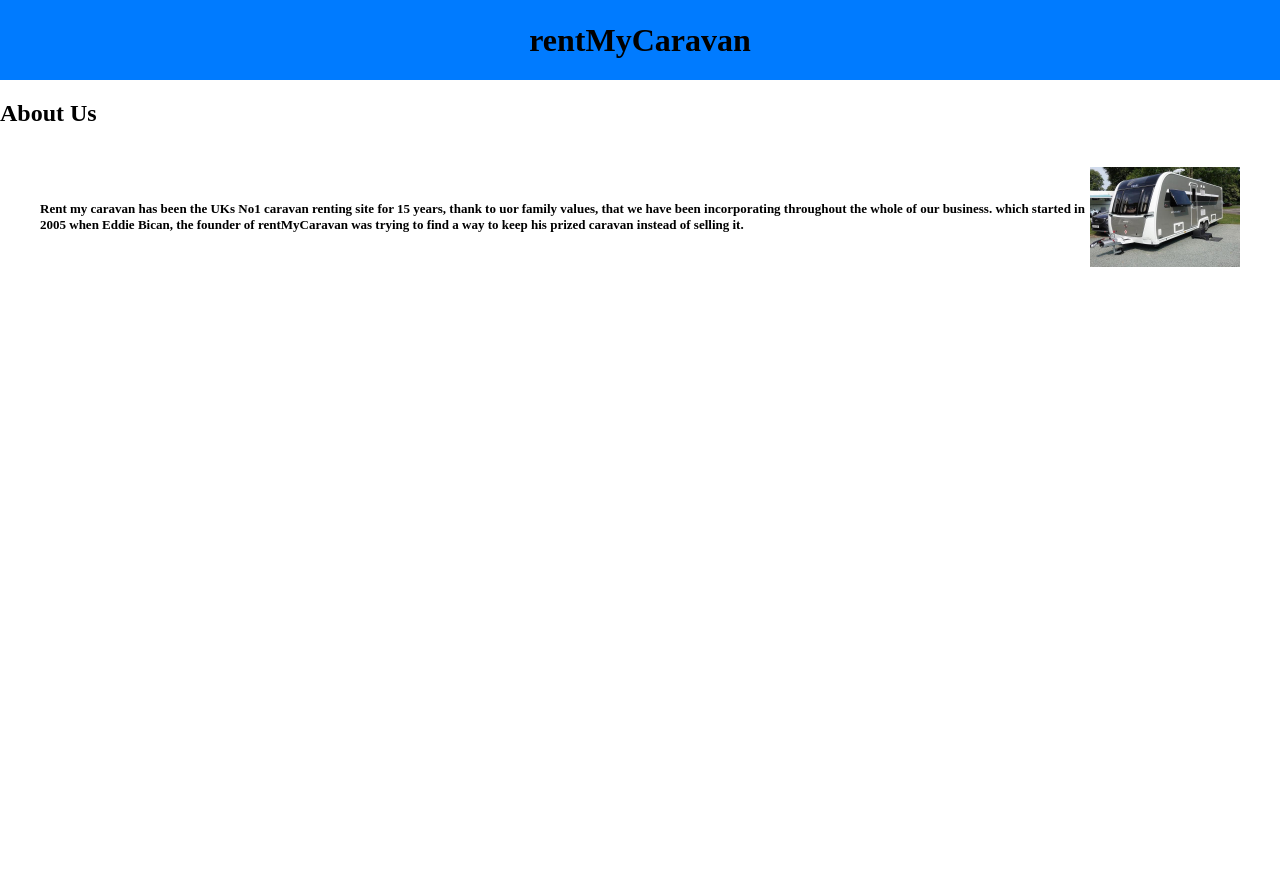
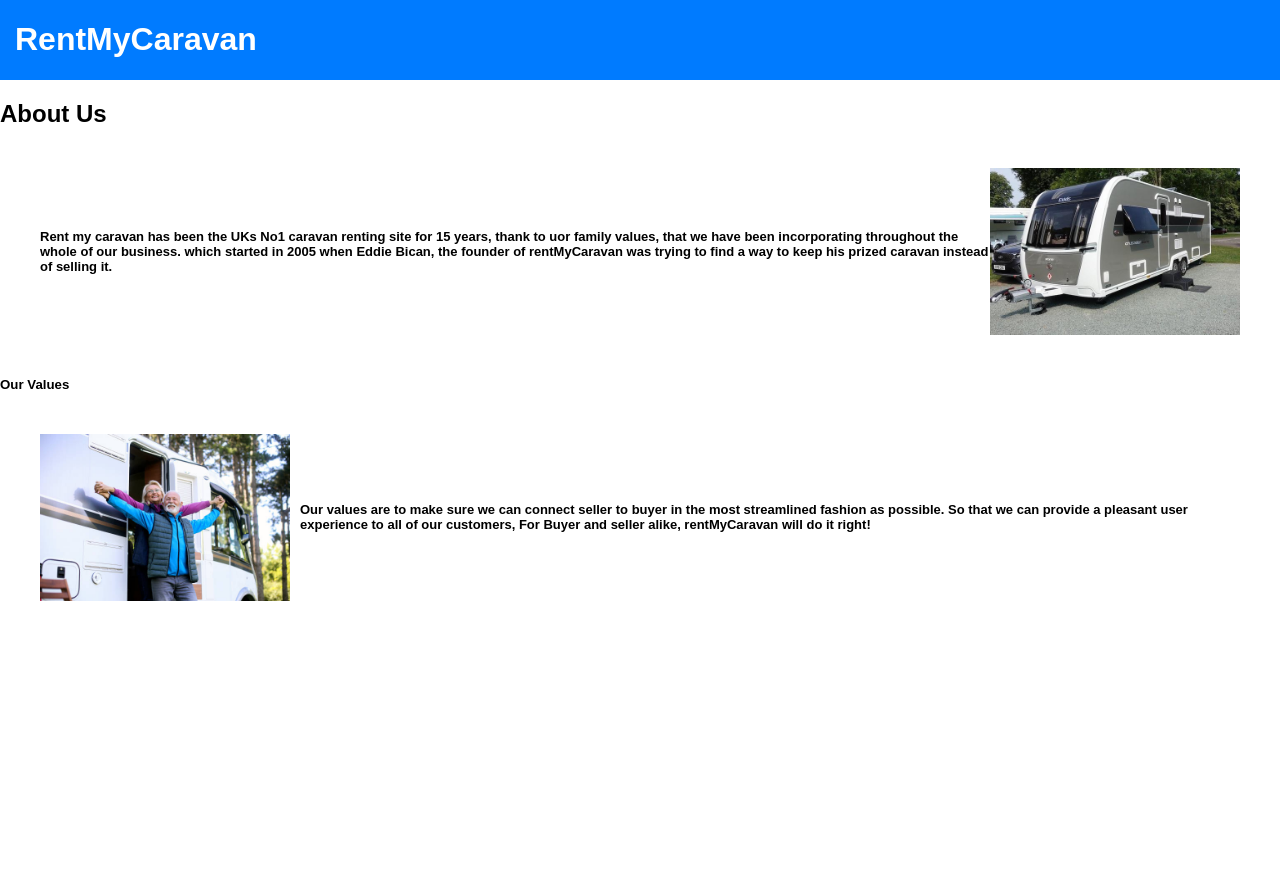
Before and after one commit to Salak0/rentMyCaravan, a PHP site: page /pages/aboutUS.html in a window 1280 px wide. Run offline with PHP 8.4, Linux system fonts and the light colour scheme.

Commit message:
making animation
making the animations and adding text to the pages

```diff
--- a/pages/aboutUS.html
+++ b/pages/aboutUS.html
@@ -13,17 +13,27 @@
 <body>
     <div class="AboutUsPage">
         <div id="HeadingBorder">
-            <h1 id="PageTitle">rentMyCaravan</h1> <!-- title -->
+            <h1 id="PageTitle"><a href="index.html">RentMyCaravan</a></h1> <!-- title -->
         </div>
         <div id="text-body">
             <h2>About Us</h2>
-            <p id="AboutUsInfo"> Rent  my caravan has been the UKs No1 caravan renting site for 15 years,
+            <p id="AboutUsIntro"> Rent  my caravan has been the UKs No1 caravan renting site for 15 years,
                 thank to uor family values, that we have been incorporating throughout
                 the whole of our business.
                 which started in 2005 when Eddie Bican, the founder of rentMyCaravan was
                 trying to find a way to keep his prized caravan instead of selling it.
                 <!--the caravan image-->
                 <img src="style\caravan1.jpg" alt="caravan1">
+
+            </p>
+            <h5 id="OurValuesTitle">Our Values</h5>
+            <p id="OurValues">
+                <img src="style\oldPeopleWIthCaravan.jpg" alt="elderlyOurValuesPage">
+
+                Our values are to make sure we can connect seller to buyer
+                in the most streamlined fashion as possible. So that we can
+                provide a pleasant user experience to all of our customers,
+                For Buyer and seller alike, rentMyCaravan will do it right!
 
             </p>
 
--- a/pages/style/aboutUs.css
+++ b/pages/style/aboutUs.css
@@ -1,24 +1,61 @@
 /*About us page*/
 
+/*defining the animation for the heading*/
+@keyframes fade-in {
+    from{
+        opacity: 0;
+
+    }
+    to{
+opacity: 1;    }
+}
+
+
+/*text animation*/
+@keyframes fadeIn {
+
+}
 
 /*HEADING COMPONENT */
 #PageTitle {
     font-weight: bold;
-    text-align: center;
+    text-align: left;
+    color: #fff;
+    font-family: Arial;
+    padding-left: 15px;
+    /*animation for heading*/
+    animation-name: fade-in;
+    animation-duration: 0.5s;
+    animation-timing-function: ease-in;
 
 }
+/*adding colour and hover*/
+#PageTitle a{
+    color: white;
+    text-decoration: none;
+
+}
+
+#PageTitle a:hover{
+    color: lightgray;
+
+}
+
+
+
+
 #HeadingBorder{
     background-color: #007bff;
 
 
-    text-align: center;
+    text-align: left;
     width: 100%;
 
     background-color: #007bff;
     height: 80px; /* adjust as needed */
     display: flex;
-    align-items: center;
-    justify-content: center;
+    align-items: left;
+    justify-content: left;
     width: 100%;
     color: black;
 
@@ -35,6 +72,8 @@
 /*body component*/
 body {
     width: 100%;
+    font-family: Arial;
+
     /*background: linear-gradient(to top, rgba(0,0,0,0.5)70%, rgba(0,0,0,0.5)70%), url(background.jpg);*/
     background-color: white;
     background-position: center;
@@ -48,7 +87,18 @@ body {
 
 
 /*for text*/
-#AboutUsInfo{
+#AboutUsIntro{
+    font-size: small;
+    font-weight: bold;
+    padding: 20px;
+    align-items: center;
+    display: flex;
+
+
+    margin: 20px 20px 20px 20px;
+
+}
+#OurValues{
     font-size: small;
     font-weight: bold;
     padding: 20px;
@@ -60,10 +110,16 @@ body {
 
 }
 
+
 /*for the image next to the text*/
-#AboutUsInfo img{
-    width: 150px; /* or whatever size you want */
+#AboutUsIntro img{
+    width: 250px; /* or whatever size you want */
     height: auto;
+}
+#OurValues img{
+    width: 250px; /* or whatever size you want */
+    height: auto;
+    padding-right: 10px;
 }
 
 
```
Also changed, not shown: pages/style/elderlyOurValuesPage.jpg (added), pages/style/oldPeopleWIthCaravan.jpg (added).
